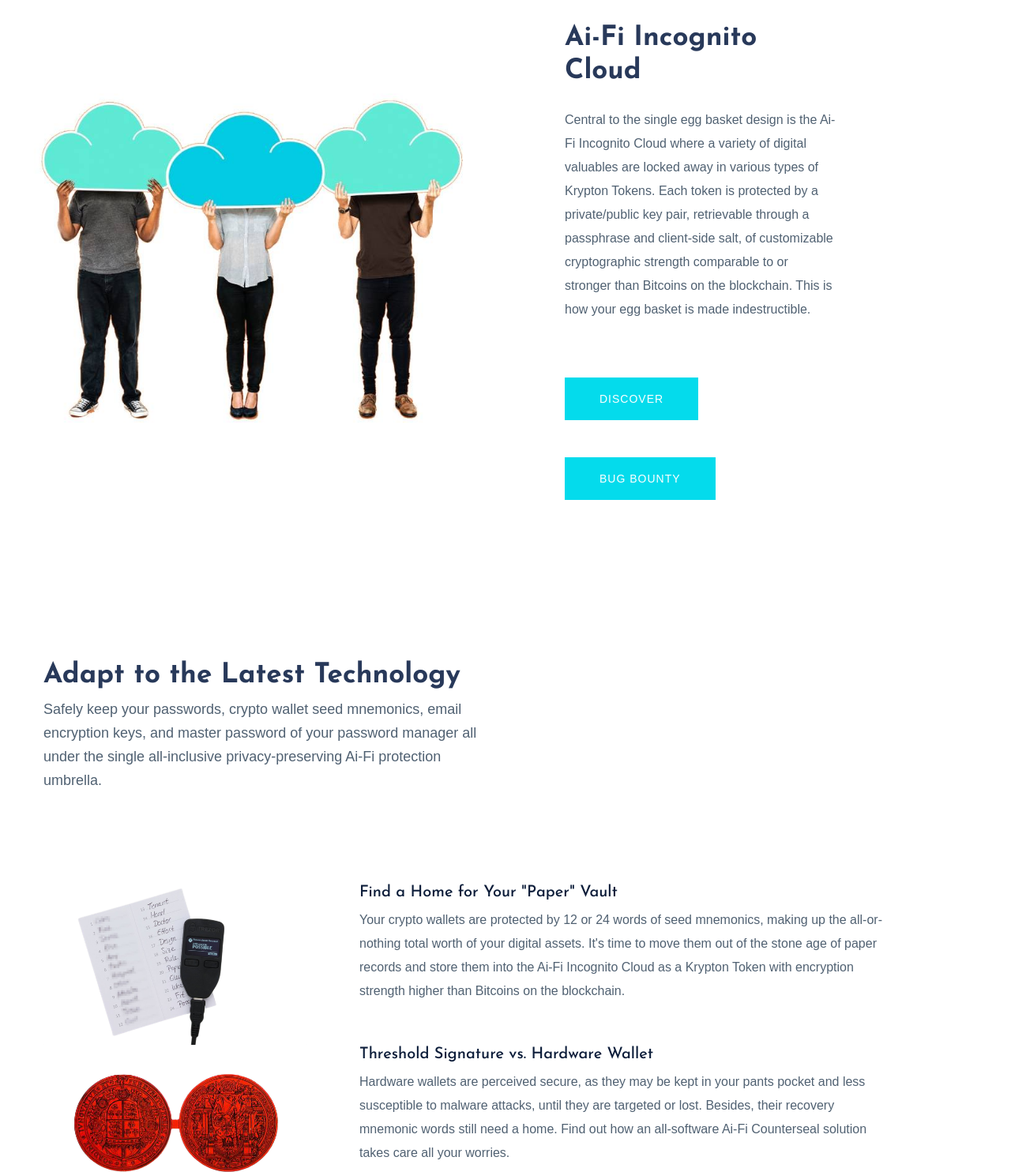
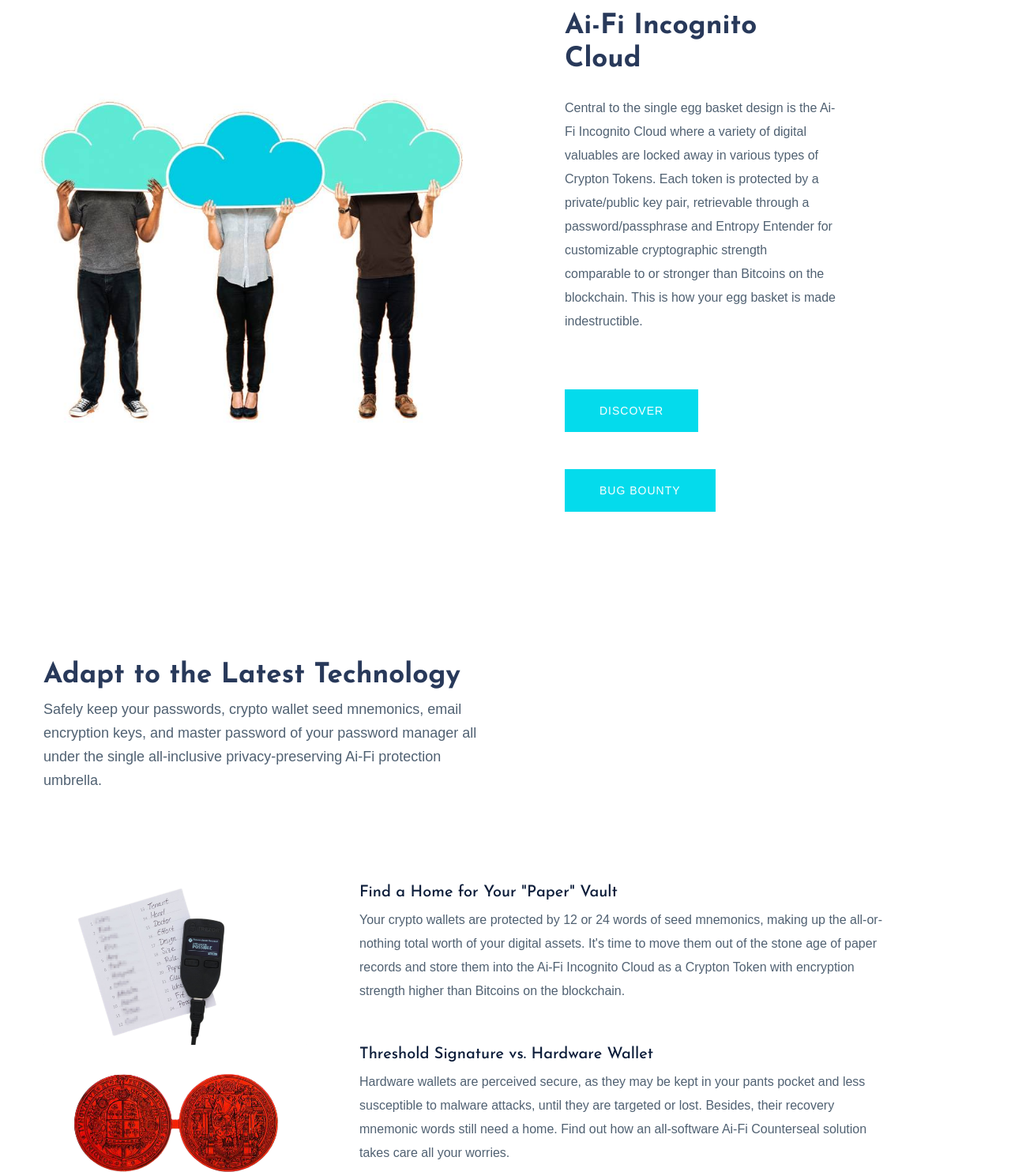
Before and after one commit to afcounterseal/afcounterseal.github.io, a plain HTML site: page index.html in a window 1280 px wide. Shown: the part 980-2464 px from the top of the page at 79% size. Drawn offline with Linux system fonts and the light colour scheme; a web font is replaced by a local one.

Commit message:
no message

```diff
--- a/index.html
+++ b/index.html
@@ -278,8 +278,8 @@
                 <div class="col-xl-8 col-lg-8 col-md-8">
                     <h3>Ai-Fi Incognito Cloud</h3>
                     <p>Central to the single egg basket design is the Ai-Fi Incognito Cloud where a variety of digital
-                    valuables are locked away in various types of Krypton Tokens. Each token is protected by a private/public key pair, retrievable
-                    through a passphrase and client-side salt, of customizable cryptographic strength comparable
+                    valuables are locked away in various types of Crypton Tokens. Each token is protected by a private/public key pair,
+                    retrievable through a password/passphrase and Entropy Entender for customizable cryptographic strength comparable
                     to or stronger than Bitcoins on the blockchain. This is how your egg basket is made indestructible.
                     </p>
                     <div class="f-left">
@@ -327,7 +327,7 @@
                                 <h5>Find a Home for Your "Paper" Vault</h5>
                             <p class="pear2">Your crypto wallets are protected by 12 or 24 words of seed mnemonics, making up the
                                 all-or-nothing total worth of your digital assets. It's time to move them out of the stone age of paper records
-                                and store them into the Ai-Fi Incognito Cloud as a Krypton Token with encryption strength higher than Bitcoins
+                                and store them into the Ai-Fi Incognito Cloud as a Crypton Token with encryption strength higher than Bitcoins
                                 on the blockchain.
                             </p>
                             </a>
@@ -362,7 +362,7 @@
                             <a href="https://ai-fi.net/help/superlock.html" target="_blank">
                                 <h5>Slice and Dice Your Secrets</h5>
                             <p class="pear2">If you insist on using a paper vault, introduce some redundancy to protect those pieces of
-                                papers, or mix and match paper with "Krypton Tokens" in the Ai-Fi Incognito Cloud. Split your individual secret
+                                papers, or mix and match paper with "Crypton Tokens" in the Ai-Fi Incognito Cloud. Split your individual secret
                                 into multiple "shares", and distribute them in multiple locations or vaults. Make sure you don't lose the majority
                                 of the secret shares.
                             </p>
```
Also changed, not shown: about.html (+1 -1 lines).
